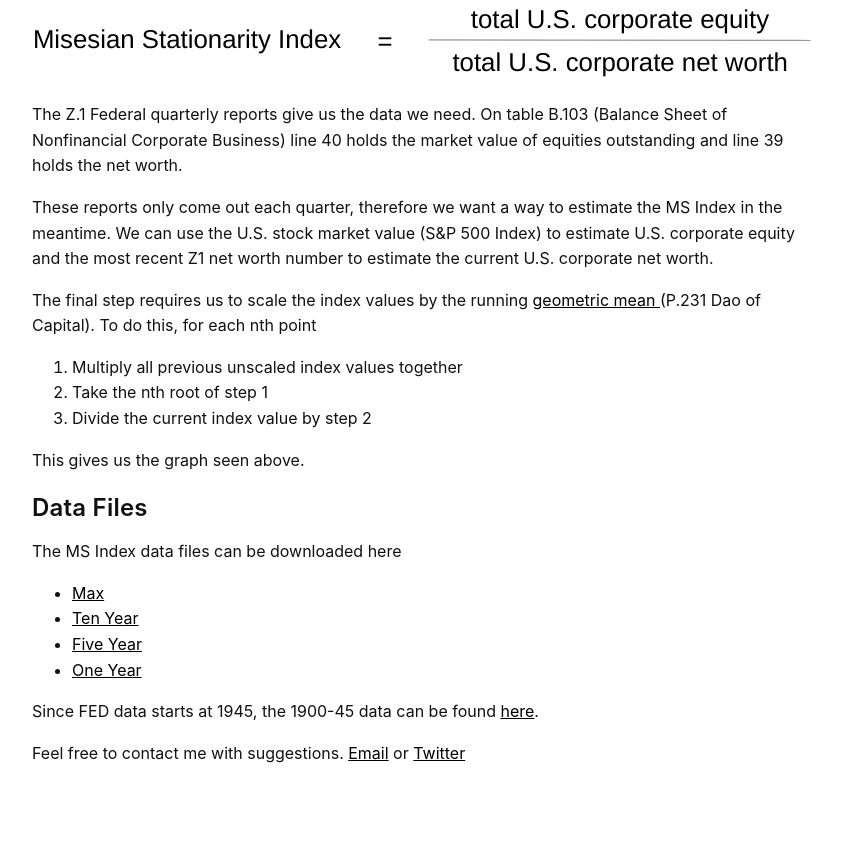
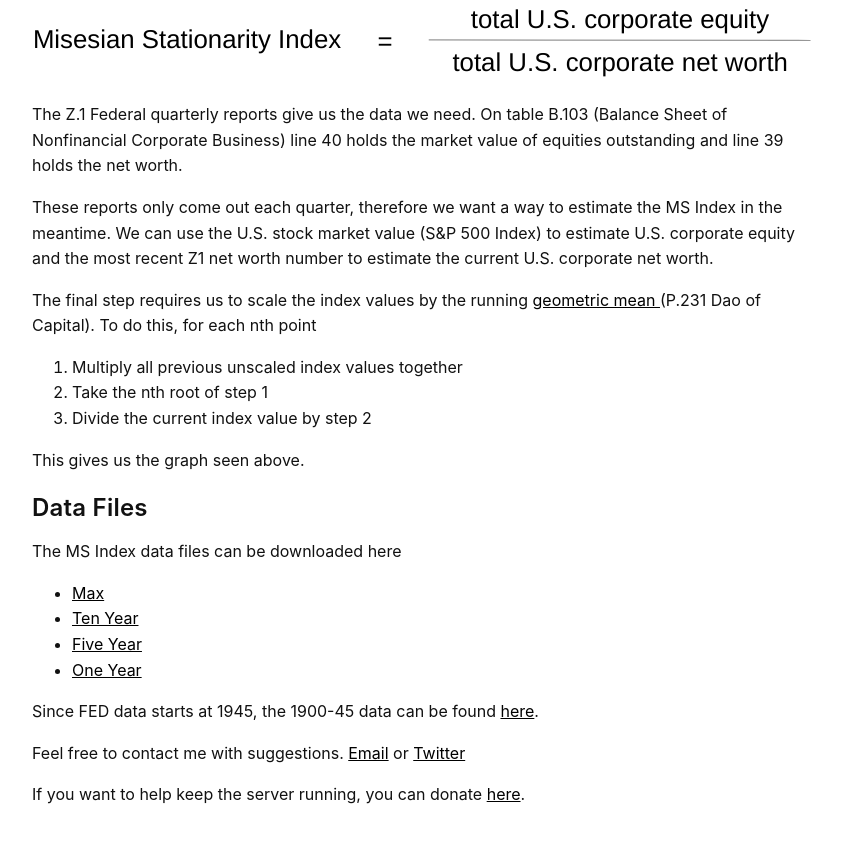
Before and after one commit to ckrowland/msindex, a plain HTML site: page static/index.html in a window 1280 px wide. Shown: the part 400-1242 px from the top of the page, without its empty margins (218-1060 px from the left). Drawn offline with Linux system fonts and the light colour scheme; no server answers.

Commit message:
Donate button

```diff
--- a/static/index.html
+++ b/static/index.html
@@ -103,6 +103,10 @@
                     or
                     <a href="https://www.x.com/connorkrowland">Twitter</a>
                 </p>
+                <p>
+		    If you want to help keep the server running, you can donate
+                    <a href="https://buymeacoffee.com/ckrowland">here</a>.
+                </p>
             </div>
         </div>
     </body>
```
